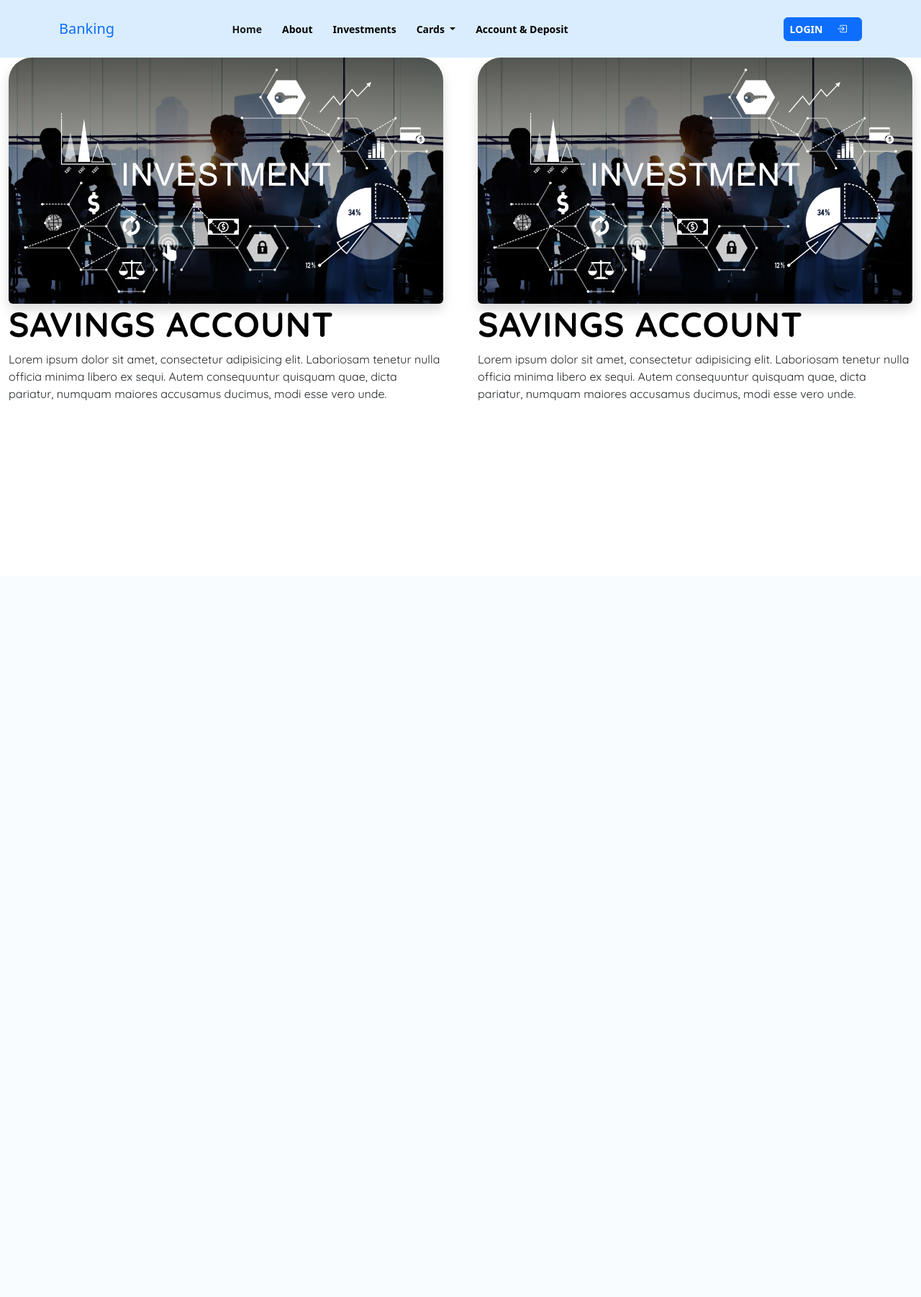
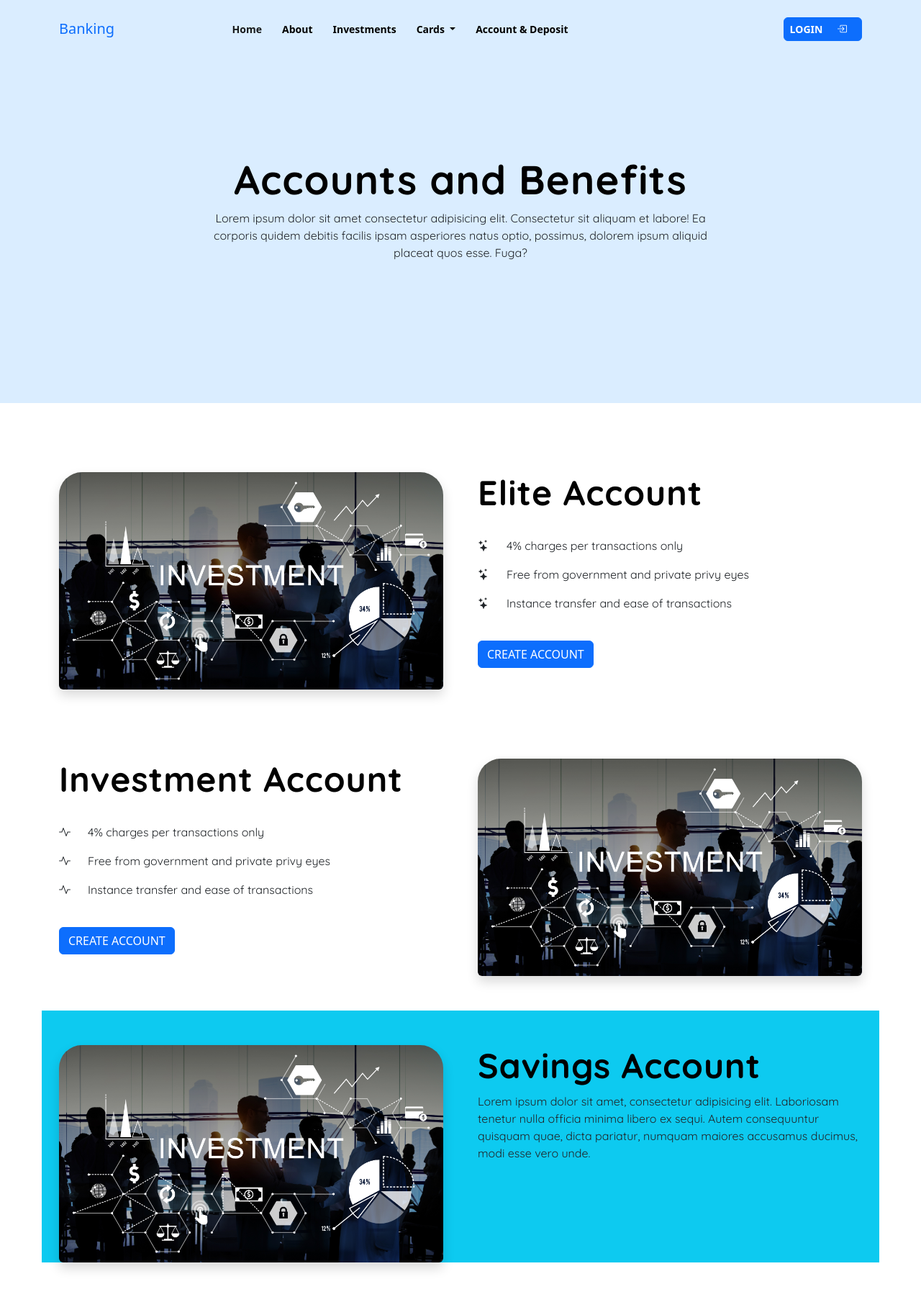
Before and after one commit to ndmichael/digital_banking, a Django app: page /banking/accounts/types in a window 1280 px wide. Shown: the whole page at 72% size. Before the commit the page ends 557 px from the top, so only its background shows below. Run offline with Django 4.2, Linux system fonts and the light colour scheme; some libraries are stand-ins or nearby versions.

Commit message:
updates on the elite-account session

```diff
--- a/dbank/templates/dbank/accounttypes.html
+++ b/dbank/templates/dbank/accounttypes.html
@@ -2,33 +2,119 @@
 
 
 {% block content %}
-    <section>
-        <div class="container-fluid">
-            <section class="row g-5">
-                <div class="col-12 col-md-6">
-                    <article>
-                        <img src="{% static 'dbank/images/investment.jpg' %}" alt="" class="img-fluid shadow rounded-5 rounded-bottom">
-                        <div>
-                            <h3>SAVINGS ACCOUNT</h3>
+
+<section style="background: #daedff; padding: 17vh 10px; height: 60vh;">
+    <div class="container">
+        <section class="row">
+            <div class=" col-12 col-md-8 text-center mx-auto">
+                <h1>Accounts and Benefits</h1>
                 <p>
-                                Lorem ipsum dolor sit amet, consectetur adipisicing elit. Laboriosam tenetur nulla officia minima libero ex sequi. Autem consequuntur quisquam quae, dicta pariatur, numquam maiores accusamus ducimus, modi esse vero unde.
+                    Lorem ipsum dolor sit amet consectetur adipisicing elit. Consectetur sit aliquam et labore! Ea corporis quidem debitis facilis ipsam asperiores natus optio, possimus, dolorem ipsum aliquid placeat quos esse. Fuga?
                 </p>
             </div>
-                    </article>
+        </section>
+
+        <!-- <section class="row">
+            <div class=" col-12 col-md-4 text-center mx-auto">
+                <div class=" d-flex">
+                    <i></i>
+
+                </div>
+            </div>
+
+            <div class=" col-12 col-md-4 text-center mx-auto">
+
+            </div>
+
+            <div class=" col-12 col-md-4 text-center mx-auto">
+
+            </div>
+        </section> -->
+    </div>
+</section>
+
+<section id="baccounts">
+    <div class="container">
+        <section class="row g-5 my-5 p-4 p-md-0 elite-account">
+            <div class="col-12 col-md-6">
+                    <img src="{% static 'dbank/images/investment.jpg' %}" alt="" class="img-fluid shadow rounded-bottom rounded-5">
             </div>
 
             <div class="col-12 col-md-6">
                 <article>
-                        <img src="{% static 'dbank/images/investment.jpg' %}" alt="" class="img-fluid shadow rounded-bottom rounded-5">
-                        <div>
-                            <h3>SAVINGS ACCOUNT</h3>
-                            <p>
-                                Lorem ipsum dolor sit amet, consectetur adipisicing elit. Laboriosam tenetur nulla officia minima libero ex sequi. Autem consequuntur quisquam quae, dicta pariatur, numquam maiores accusamus ducimus, modi esse vero unde.
+                        <h3 class="pb-4">Elite Account</h3>
+                        <div class="d-flex">
+                            <i class=" bi bi-stars"></i>
+                            <p class="ps-4">
+                                4% charges per transactions only
                             </p>
+                        </div>
+                        <div class="d-flex">
+                            <i class=" bi bi-stars"></i>
+                            <p class="ps-4">
+                                Free from government and private privy eyes
+                            </p>
+                        </div>
+                        <div class="d-flex">
+                            <i class=" bi bi-stars"></i>
+                            <p class="ps-4">
+                                Instance transfer and ease of transactions
+                            </p>
+                        </div>
+                        <div class="pt-4">
+                            <a href="" class=" btn btn-primary">CREATE ACCOUNT</a>
                         </div>
                 </article>
             </div>
         </section>
+
+        <section class="row g-5 my-5 invenst-account">
+            <div class="col-12 col-md-6">
+                <article>
+                        <h3 class="pb-4">Investment Account</h3>
+                        <div class="d-flex">
+                            <i class=" bi bi-activity"></i>
+                            <p class="ps-4">
+                                4% charges per transactions only
+                            </p>
+                        </div>
+                        <div class="d-flex">
+                            <i class=" bi bi-activity"></i>
+                            <p class="ps-4">
+                                Free from government and private privy eyes
+                            </p>
+                        </div>
+                        <div class="d-flex">
+                            <i class=" bi bi-activity"></i>
+                            <p class="ps-4">
+                                Instance transfer and ease of transactions
+                            </p>
+                        </div>
+                        <div class="pt-4">
+                            <a href="" class=" btn btn-primary">CREATE ACCOUNT</a>
+                        </div>
+                </article>
+            </div>
+            <div class="col-12 col-md-6">
+                <img src="{% static 'dbank/images/investment.jpg' %}" alt="" class="img-fluid shadow rounded-5 rounded-bottom">
+        </div>
+        </section>
+
+        <section class="row g-5 bg-info my-5">
+            <div class="col-12 col-md-6">
+                    <img src="{% static 'dbank/images/investment.jpg' %}" alt="" class="img-fluid shadow rounded-5 rounded-bottom">
+            </div>
+
+            <div class="col-12 col-md-6">
+                <article>
+                        <h3>Savings Account</h3>
+                        <p>
+                        Lorem ipsum dolor sit amet, consectetur adipisicing elit. Laboriosam tenetur nulla officia minima libero ex sequi. Autem consequuntur quisquam quae, dicta pariatur, numquam maiores accusamus ducimus, modi esse vero unde.
+                        </p>
+                </article>
+            </div>
+        </section>
+
     </div>
 </section>
 {% endblock content %}
```
Lines whose indentation alone changed are shown as unchanged.
